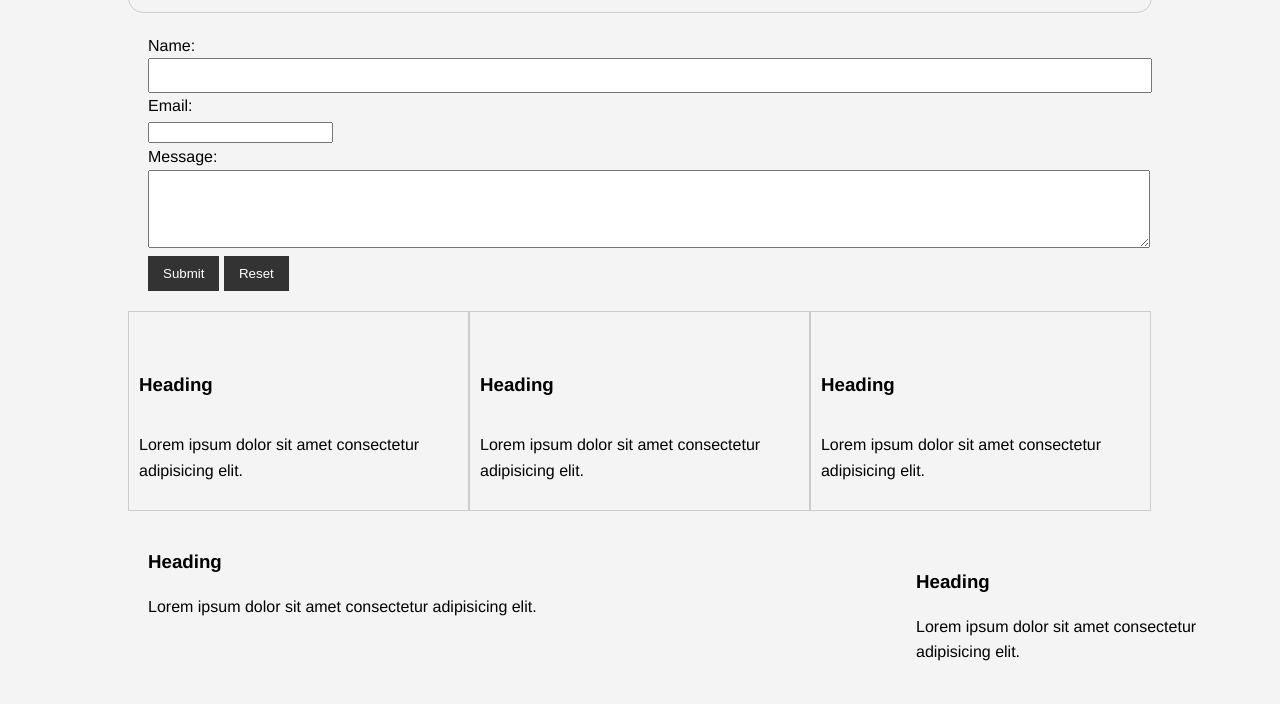
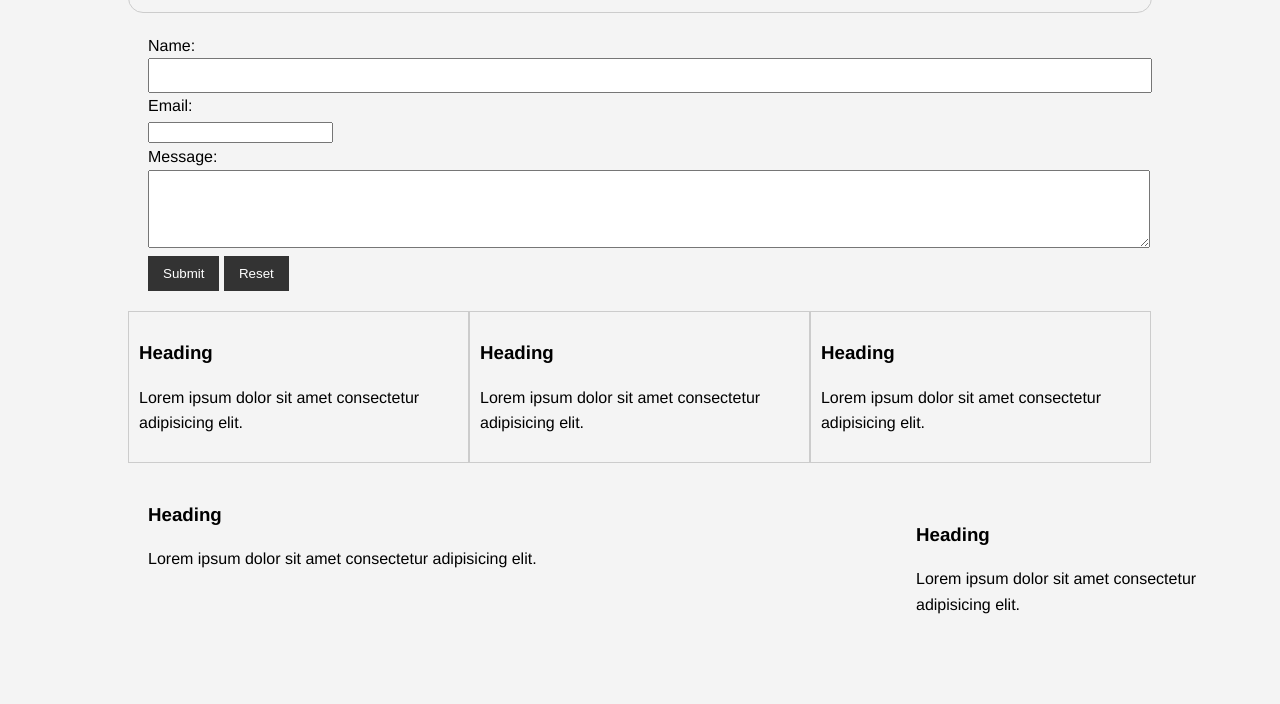
Before and after one commit to ziyangchua02/CSS, a plain HTML site: page CSScheatsheet/index.html in a window 1280 px wide. Shown: the part 690-1394 px from the top of the page. Drawn offline with Linux system fonts and the light colour scheme.

Commit message:
edit files

```diff
--- a/CSScheatsheet/style.css
+++ b/CSScheatsheet/style.css
@@ -145,10 +145,6 @@ body{
     border: 1px solid #ccc;
     padding: 10px;
     box-sizing: border-box; /* Ensures padding is included in width */
-    display: flex;
-    flex-direction: column;
-    justify-content: flex-end; /* Aligns content to bottom */
-    min-height: 200px; /* Set a minimum height for alignment */
 }
 
 #main-block{
```
Also changed, not shown: 1 other file.
